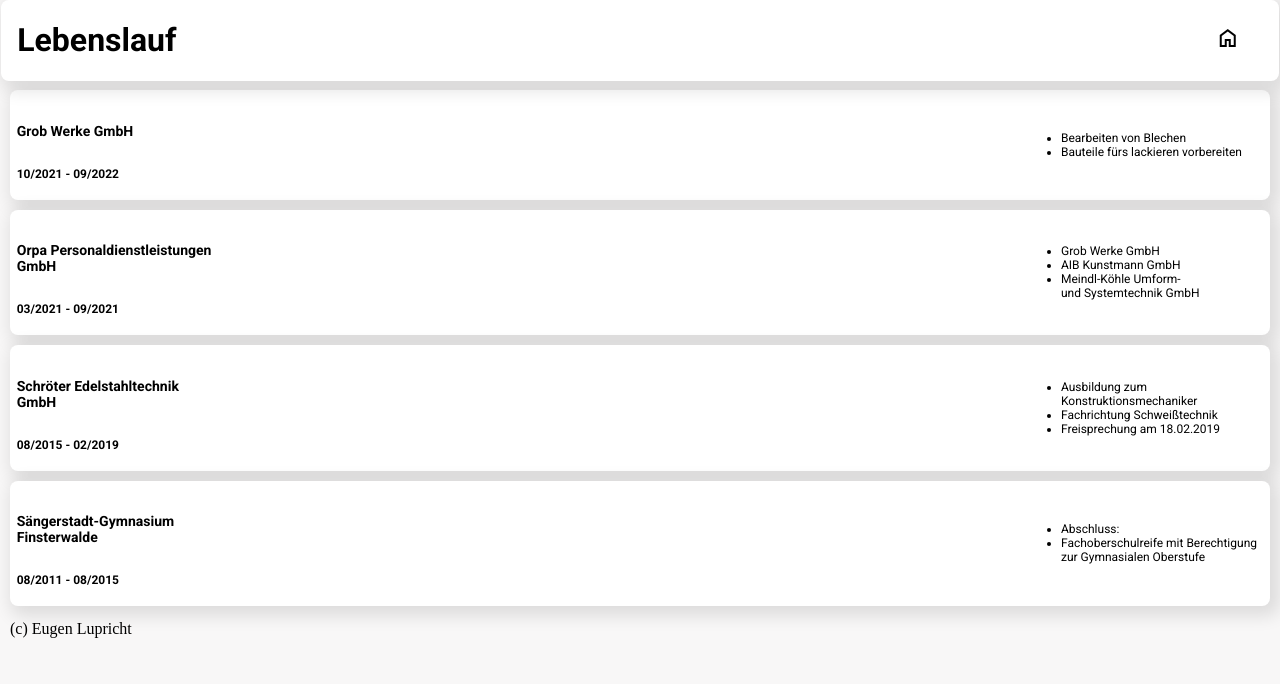
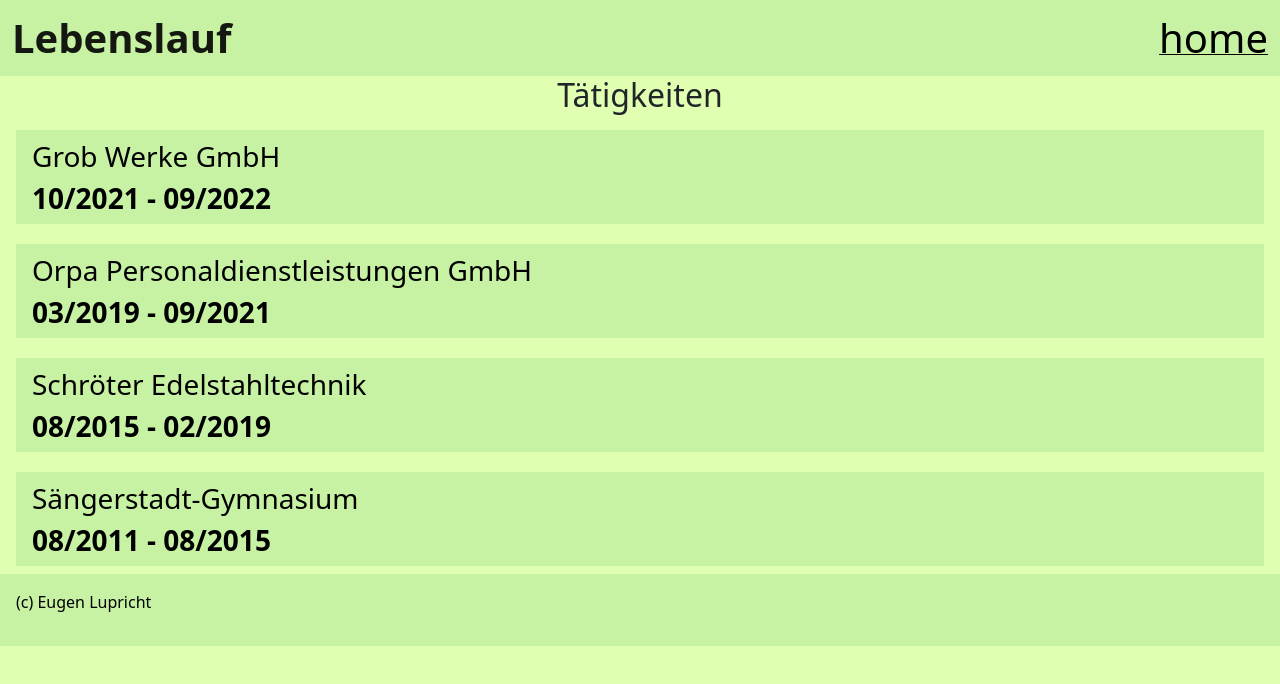
Before and after one commit to Eugen252009/Website, a plain HTML site: page cv.html in a window 1280 px wide. Drawn offline with nearby package versions, Linux system fonts and the light colour scheme; files that its build step writes are made by us from their sources.

Commit message:
CV New Design & Layout

```diff
--- a/Style/style-cv.css
+++ b/Style/style-cv.css
@@ -1,94 +1,34 @@
-#footer{
-    padding-top: 50px;
-    background-color: rgb(248, 247, 247);
+/*
+E1FFB1
+C7F2A4
+B6E388
+FCFFB2
+*/
+
+body{
+    margin: 0;
+background-color:#E1FFB1;
 }
-body{
-    margin: 0px;
-    background-color: rgb(248, 247, 247);
+.color1{
+background-color:#C7F2A4;
+color: black;
 }
-div{
-   margin: 10px; background-color: white;
+.color2{
+background-color: #B6E388;
 }
-h1{
-    font-family: 'Roboto', sans-serif;
-}
-.header{
-    position: fixed;
-    top: 0;
-    width: auto;
-    display: flex;
-    justify-content: space-between;
-    align-items: center;
-    margin:0;
-    padding-left: 1em;
-    padding-right: 15px;
-    left: 0.1vw;
-    right: 0.1vw;
-    box-shadow: 5px 5px 17px 5px rgba(0,0,0,0.11);
-    border-radius: 8px;
-    margin-bottom: 15px;
-    z-index: +1;
-}
-.lebenslauf{
-    box-sizing: border-box;
-    position: relative;
-    top: 80px;
-    display: flex;
-    justify-content: space-between;
-    align-items: center;
-    min-width: 25ch;
-    border-radius: 8px;
-    box-shadow: 5px 5px 17px 5px rgba(0,0,0,0.11);
-
-    z-index: 0;
-}
-.daten{
-    font-family: 'Roboto', sans-serif;
-    font-size: 0.75rem;
-    margin-left: 0px;
-    list-style-type: none;
-    width: 30ch;
-    padding: 1ch;
+.color3{
+background-color: #FCFFB2;
 }
 
-.date{
-    font-weight: 600;
+
+/* Navbar */
+.navbar-brand{
+    margin:0;
 }
-.two{
-    font-family: 'Roboto', sans-serif;
-    font-size: -2px;
-    list-style-type: disc;
-    padding-left:0px ;
+.home{
+color:inherit;
 }
-@media (max-width:680px){
-    .lebenslauf{
-        display: flex;
-        justify-content: space-between;
-        align-items: center;
-    }
-}
-
-@media (max-width:460px){
-    .daten{
-        font-size: 1rem;
-        color: black;
-
-    }
-    .two{
-        font-size: 0px;
-        color: white;
-    }
-    .date{
-        color:black;
-    }
-    img{
-        max-width: 30px;
-        max-height: 30px;
-    }
-}
-.material-symbols-outlined{
-    text-decoration: none;
-    color: black;
-    width: 2em;
+/* Tätigkeit */
+.ability{
 
 }
--- a/cv.html
+++ b/cv.html
@@ -3,88 +3,153 @@
   <head>
     <meta charset="UTF-8" />
     <meta http-equiv="X-UA-Compatible" content="IE=edge" />
+    <title>Lebenslauf</title>
     <meta name="viewport" content="width=device-width, initial-scale=1.0" />
-    <link rel="stylesheet" href="/style-cv.css" />
     <link rel="preconnect" href="https://fonts.googleapis.com" />
     <link rel="preconnect" href="https://fonts.gstatic.com" crossorigin />
     <link
       href="https://fonts.googleapis.com/css2?family=Roboto:ital,wght@0,100;0,300;0,400;0,500;0,700;0,900;1,100;1,300;1,400;1,500;1,700;1,900&display=swap"
       rel="stylesheet"
     />
-    <link rel="stylesheet" href="https://fonts.googleapis.com/css2?family=Material+Symbols+Outlined:opsz,wght,FILL,GRAD@20..48,100..700,0..1,-50..200" />
-    <title>Lebenslauf</title>
+    <link
+      rel="stylesheet"
+      href="https://fonts.googleapis.com/css2?family=Material+Symbols+Outlined:opsz,wght,FILL,GRAD@20..48,100..700,0..1,-50..200"
+    />
+    <link
+      rel="stylesheet"
+      href="	https://cdn.jsdelivr.net/npm/bootstrap@5.2.2/dist/css/bootstrap.min.css"
+    />
+    <link rel="stylesheet" href="/style/style-cv.css" />
   </head>
   <body>
-    <div class="header">
-      <h1>Lebenslauf</h1>
-      <a href="/index.html"><span class="material-symbols-outlined">
-        home
-        </span></a>
+    <nav class="navbar color1">
+      <div class="container-fluid">
+        <h1 class="navbar-brand fs-1 fw-bold ml-auto mr-auto">Lebenslauf</h1>
+        <a class="home" href="/index.html"
+          ><span class="material-s ymbols-outlined fs-1"> home </span></a
+        >
       </div>
+    </nav>
 
     <!--Erste Tätigkeit-->
-    <div class="lebenslauf">
-      <ul class="daten">
-        <li>
-          <h3>Grob Werke GmbH</h3>
-          <span class="date"><br />10/2021 - 09/2022</span>
-        </li>
-      </ul>
-      <ul class="daten two">
-        <li>Bearbeiten von Blechen</li>
-        <li>Bauteile fürs lackieren vorbereiten</li>
-      </ul>
+    <div class="container-fluid">
+      <h3 class="text-center fs-2">Tätigkeiten</h3>
     </div>
-    <!--2 Tätigkeit-->
-    <div class="lebenslauf">
-      <ul class="daten">
-        <li>
-          <h3>Orpa Personaldienstleistungen GmbH</h3>
-          <span class="date"><br />03/2021 - 09/2021</span>
-        </li>
-      </ul>
-      <ul class="daten two">
-        <li>Grob Werke GmbH</li>
-        <li>AIB Kunstmann GmbH</li>
-        <li>
-          Meindl-Köhle Umform-<br />
-          und Systemtechnik GmbH
+    <!-- Tätigkeit 4 -->
+    <nav class="navbar mx-3 mt-1 ability">
+      <div class="container-fluid p-0">
+        <a
+          class="navbar-brand fs-3 color1 w-100 px-3"
+          href="#"
+          data-bs-toggle="collapse"
+          data-bs-target="#navbarNavDarkDropdown4"
+          aria-controls="navbarNavDarkDropdown4"
+          aria-expanded="false"
+          aria-label="Toggle navigation"
+          >Grob Werke GmbH <br />
+          <span class="date fs-3 fw-bold"> 10/2021 - 09/2022</span></a
+        >
+      </div>
+      <div class="collapse navbar-collapse w-100" id="navbarNavDarkDropdown4">
+        <ul class="navbar-nav">
+          <li class="nav-item fs-4">
+            <div class="color3 w-100">
+              <p class="px-3">Bauteile fürs lackieren vorbereiten</p>
+              <p class="px-3">Bearbeiten von Blechen</p>
+            </div>
           </li>
         </ul>
       </div>
-    <!--3 Tätigkeit-->
-    <div class="lebenslauf">
-      <ul class="daten">
-        <li>
-          <h3>Schröter Edelstahltechnik GmbH</h3>
-          <span class="date"><br />08/2015 - 02/2019</span>
-        </li>
-      </ul>
-      <ul class="daten two">
-        <li>Ausbildung zum <br />Konstruktionsmechaniker</li>
-        <li>Fachrichtung Schweißtechnik</li>
-        <li>Freisprechung am 18.02.2019</li>
-      </ul>
+    </nav>
+
+    <!-- Tätigkeit 3 -->
+    <nav class="navbar mx-3 mt-1 ability">
+      <div class="container-fluid p-0">
+        <a
+          class="navbar-brand fs-3 color1 w-100 px-3"
+          href="#"
+          data-bs-toggle="collapse"
+          data-bs-target="#navbarNavDarkDropdown3"
+          aria-controls="navbarNavDarkDropdown3"
+          aria-expanded="false"
+          aria-label="Toggle navigation"
+          >Orpa Personaldienstleistungen GmbH <br />
+          <span class="date fs-3 fw-bold"> 03/2019 - 09/2021</span></a
+        >
       </div>
-    <!-- 4 Tätigkeit-->
-    <div class="lebenslauf">
-      <ul class="daten">
-        <li>
-          <h3>Sängerstadt-Gymnasium Finsterwalde</h3>
-          <span class="date"><br />08/2011 - 08/2015</span>
-        </li>
-      </ul>
-      <ul class="daten two">
-        <li>Abschluss:</li>
-        <li>
-          Fachoberschulreife mit Berechtigung<br />
-          zur Gymnasialen Oberstufe
+      <div class="collapse navbar-collapse w-100" id="navbarNavDarkDropdown3">
+        <ul class="navbar-nav">
+          <li class="nav-item fs-4">
+            <div class="color3 w-100">
+              <p class="px-3">Grob Werke GmbH</p>
+              <p class="px-3">AIB Kunstmann</p>
+              <p class="px-3">Meindl-Köhle</p>
+            </div>
           </li>
         </ul>
       </div>
-    <div id="footer">
-      <br>
-      <footer><p>(c) Eugen Lupricht</p></footer>
+    </nav>
+
+    <!-- Tätigkeit 2 -->
+    <nav class="navbar mx-3 mt-1 ability">
+      <div class="container-fluid p-0">
+        <a
+          class="navbar-brand fs-3 color1 w-100 px-3"
+          href="#"
+          data-bs-toggle="collapse"
+          data-bs-target="#navbarNavDarkDropdown2"
+          aria-controls="navbarNavDarkDropdown2"
+          aria-expanded="false"
+          aria-label="Toggle navigation"
+          >Schröter Edelstahltechnik <br />
+          <span class="date fs-3 fw-bold"> 08/2015 - 02/2019</span></a
+        >
       </div>
+      <div class="collapse navbar-collapse w-100" id="navbarNavDarkDropdown2">
+        <ul class="navbar-nav">
+          <li class="nav-item fs-4">
+            <div class="color3 w-100">
+              <p class="px-3">Ausbildung zum Konstruktionsmechaniker
+                <br> Fachrichtung Schweißtechnik
+              </p>
+              <p class="px-3">Freisprechung am 18.02.2019</p>
+            </div>
+          </li>
+        </ul>
+      </div>
+    </nav>
+
+    <!-- Tätigkeit 1 -->
+    <nav class="navbar mx-3 mt-1 ability">
+      <div class="container-fluid p-0">
+        <a
+          class="navbar-brand fs-3 color1 w-100 px-3"
+          href="#"
+          data-bs-toggle="collapse"
+          data-bs-target="#navbarNavDarkDropdown1"
+          aria-controls="navbarNavDarkDropdown1"
+          aria-expanded="false"
+          aria-label="Toggle navigation"
+          >Sängerstadt-Gymnasium <br />
+          <span class="date fs-3 fw-bold"> 08/2011 - 08/2015</span></a
+        >
+      </div>
+      <div class="collapse navbar-collapse w-100" id="navbarNavDarkDropdown1">
+        <ul class="navbar-nav">
+          <li class="nav-item fs-4">
+            <div class="color3 w-100">
+              <p class="px-3">
+                Abschlus: <br />
+                Fachoberschulreife mit Berechtigung zur Gymnasialen Oberstufe
+              </p>
+            </div>
+          </li>
+        </ul>
+      </div>
+    </nav>
+
+    <!-- Ende Tätigkeiten -->
+    <footer class="mx-auto p-3 color1"><p>(c) Eugen Lupricht</p></footer>
+    <script src="https://cdn.jsdelivr.net/npm/bootstrap@5.2.2/dist/js/bootstrap.bundle.min.js"></script>
   </body>
 </html>
```
Also changed, not shown: assets/js/games.js (added, +83 -0 lines), easteregg.html (+4 -5 lines), index.html (+1 -1 lines). Lines whose indentation alone changed are shown as unchanged.
